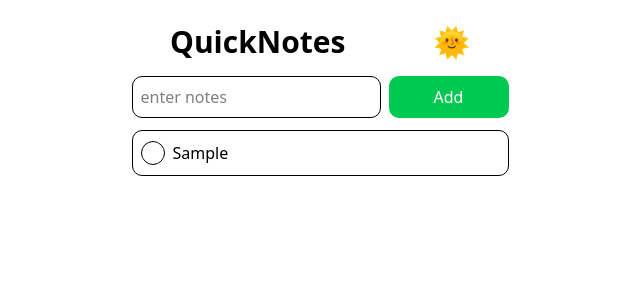
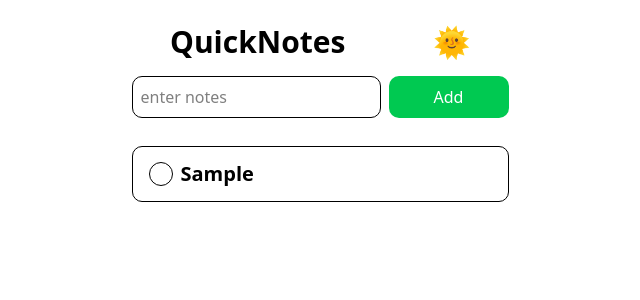
Before and after one commit to MaverickSeneris/quicknotes, a React (Vite) app: page / in a window 1280 px wide. Both pictures are taken after typing "Sample" into the empty fields and a click on the button "Add". Shown: the top 300 px of the page, without its empty margins (320-960 px from the left). Built offline with nearby package versions, Linux system fonts and the light colour scheme.

Commit message:
add: large font and icons

```diff
--- a/src/components/formInput.jsx
+++ b/src/components/formInput.jsx
@@ -22,7 +22,7 @@ function FormInput({ isDark, addNewNote }) {
   }
 
   return (
-    <div>
+    <div className="mb-4">
       <form className="flex gap-2" onSubmit={handleSubmit}>
         <input
           className={`border border-black ${isDark && "border-white"} ${isDark && "text-white"} ${
--- a/src/components/noteList.jsx
+++ b/src/components/noteList.jsx
@@ -27,14 +27,14 @@ function NoteList({
         {notes.map((note, index) => {
           return (
             <div
-              key={index} // ⚠️ index as key is okay for static lists, but avoid if list changes often
+              key={note.id}
               className={`
                 ${isDark && "border-white"}
-                ${isDark && "text-white"}
-                group flex items-center px-2 py-2
+                ${isDark && "text-white"} text-xl font-semibold
+                group flex items-center px-4 py-2
                 border-[1px] my-1 rounded-[10px]
                 transition duration-100 ease-in-out
-                hover:border-blue-500 hover:border-[3px]`}
+                hover:border-blue-500 hover:border-[3px] mb-3.5 h-14`}
             >
               {/* Conditional rendering: if editing, show input form */}
               {note.isEditing ? (
@@ -55,7 +55,10 @@ function NoteList({
                     💾
                   </button>
                   {/* Cancel editing */}
-                  <button className="ml-2 text-xl" onClick={() => toggleEdit(note.id)}>
+                  <button
+                    className="ml-2 text-xl"
+                    onClick={() => toggleEdit(note.id)}
+                  >
                     🚫
                   </button>
                 </form>
```
